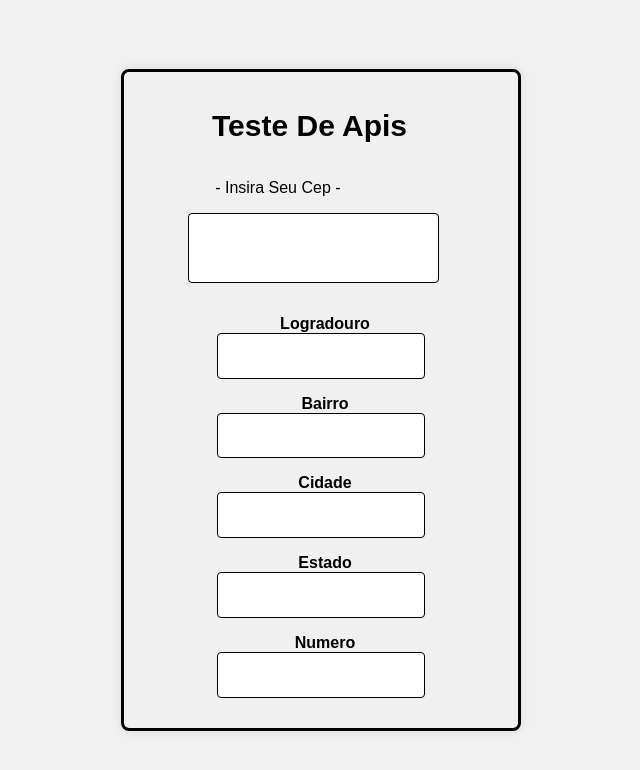
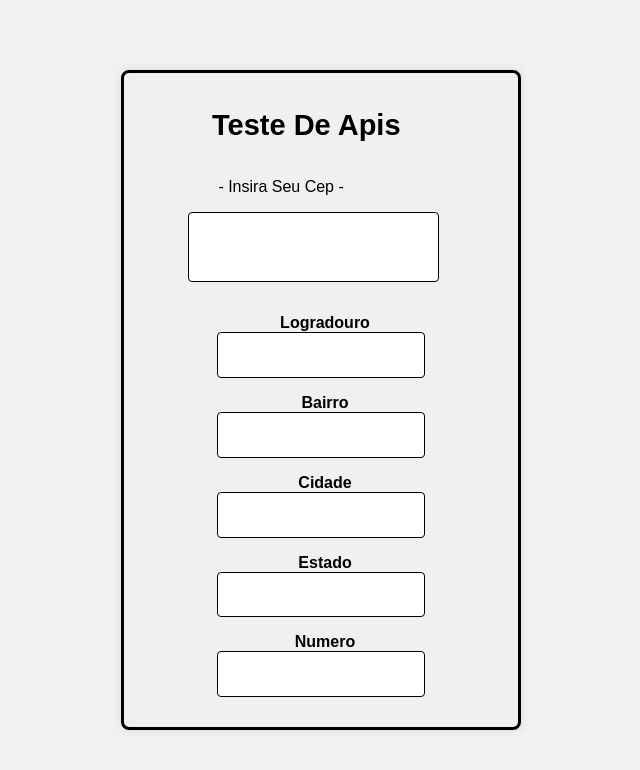
Before and after one commit to gbaldodev/Atividade-Api, a plain HTML site: page index.html in a window 1280 px wide. Shown: the whole page, without its empty margins (319-959 px from the left). Drawn offline with Linux system fonts and the light colour scheme.

Commit message:
Fix: alinhamento

```diff
--- a/styles.css
+++ b/styles.css
@@ -32,11 +32,11 @@ h2 {
     padding: 0.4rem 3rem 1rem 3rem;
     margin-bottom: 20px;
     color: #000000;
-    font-size: 30px;
+    font-size: 29px;
     display: flex;
 }
 #inicial p{
-    padding: 0rem 3rem 1rem 3.2rem;
+    padding: 0rem 3rem 1rem 3.4rem;
 
 }
 #inicial input{
```
